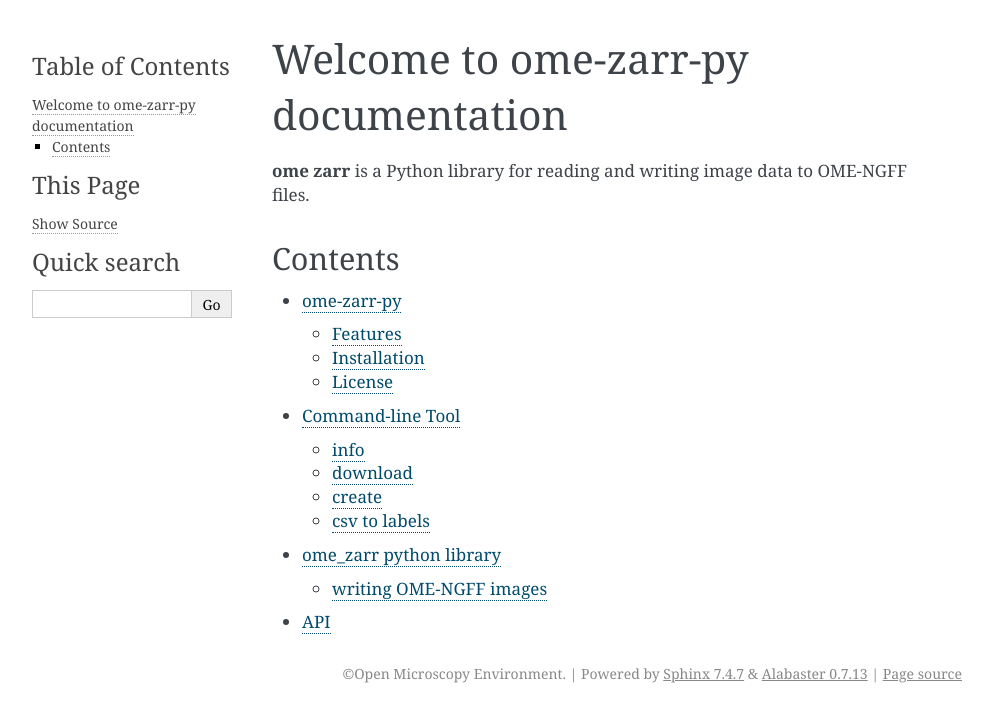
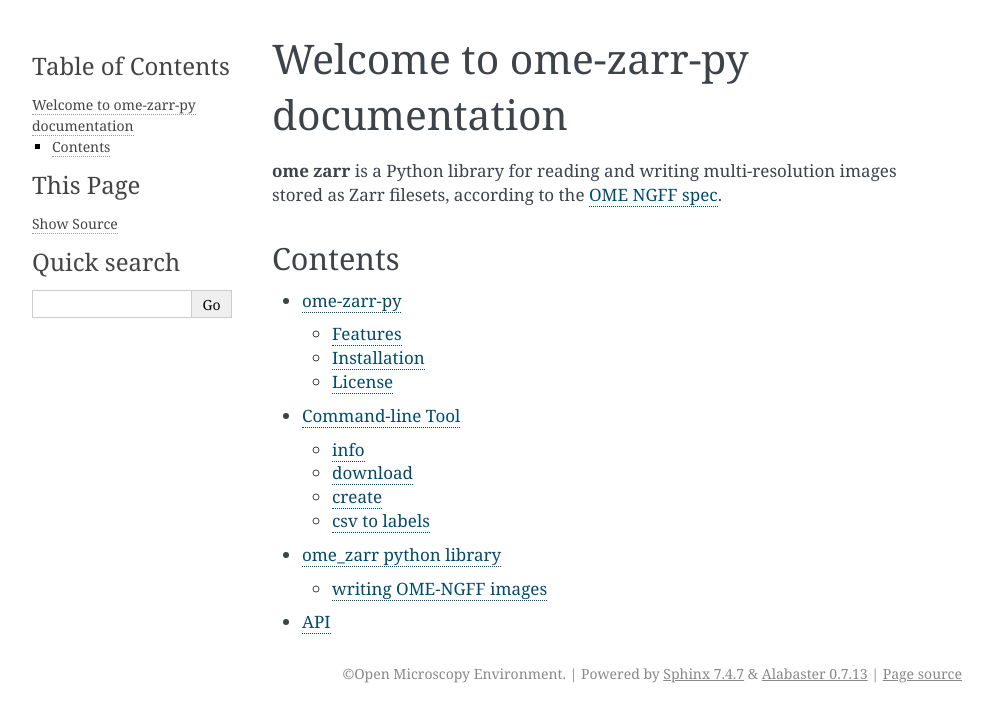
Before and after one commit to ome/ome-zarr-py, a Sphinx documentation site: the page built from docs/source/index.rst, in a window 1280 px wide. Shown: the top 722 px of the page, without its empty margins (148-1140 px from the left). Built offline with Sphinx 7.4.7, drawn with Linux system fonts in a browser that asks for light colours.

Commit message:
Fix formatting, add link

```diff
--- a/docs/source/index.rst
+++ b/docs/source/index.rst
@@ -1,8 +1,9 @@
 Welcome to ome-zarr-py documentation
 ====================================
 
-**ome zarr** is a Python library for reading and writing image data
-to OME-NGFF files.
+**ome zarr** is a Python library for reading and writing multi-resolution images stored
+as Zarr filesets, according to the `OME NGFF spec`_.
+
 
 Contents
 --------
@@ -13,3 +14,5 @@
    cli
    python
    api
+
+.. _`OME NGFF spec`: https://github.com/ome/ngff
--- a/docs/source/intro.rst
+++ b/docs/source/intro.rst
@@ -10,7 +10,7 @@
 
 - :doc:`cli` for reading and downloading OME-NGFF filesets.
 - :doc:`python` for reading and writing OME-NGFF filesets.
-- `ome-zarr-py`` is used by the `napari-ome-zarr`_ plugin for viewing OME-NGFF filesets in `napari`.
+- `ome-zarr-py` is used by the `napari-ome-zarr`_ plugin for viewing OME-NGFF filesets in `napari`.
 
 
 Installation
```
